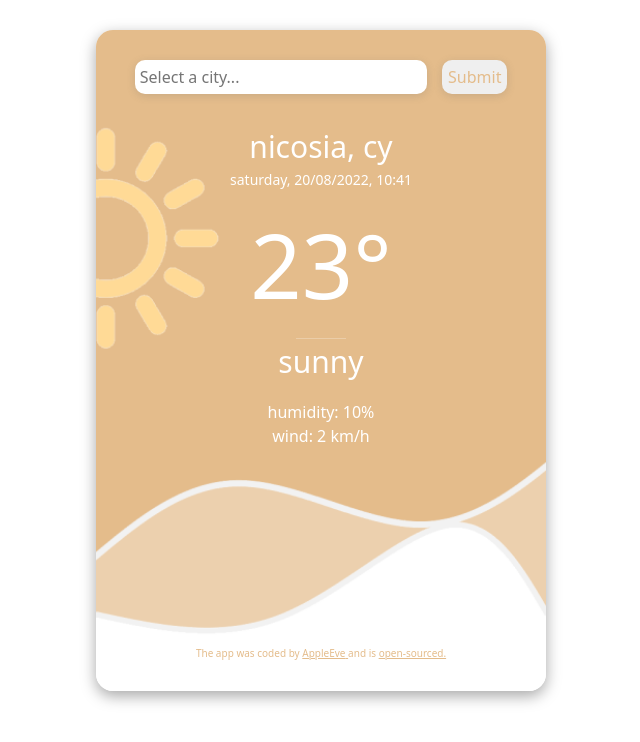
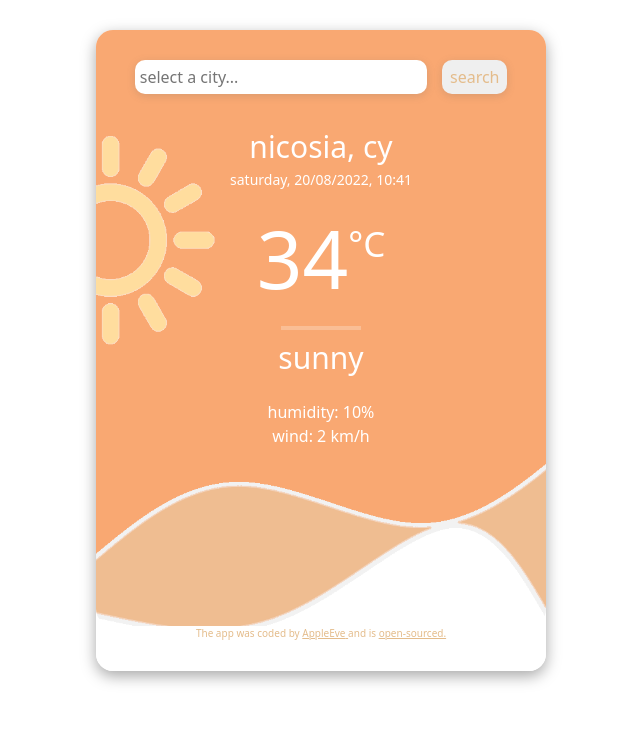
Before and after one commit to AppleEve/Weather_App_Project_React, a React (Create React App) app: page / in a window 1280 px wide. Shown: the top 742 px of the page, without its empty margins (319-959 px from the left). Built offline with nearby package versions, Linux system fonts and the light colour scheme.

Commit message:
CSS adjustments

```diff
--- a/src/App.css
+++ b/src/App.css
@@ -7,9 +7,15 @@
   text-align: center;
 }
 
+.App .measure {
+  font-size: 35px;
+  position: relative;
+  top: -32px;
+}
+
 .App .current-weather {
-  background-image: url("./img/background-sunny.png");
-  background-size: 100%;
+  background-image: url("./img/background-sunny2.png");
+  background-size: cover;
   width: 100%;
   padding: 30px;
   border-radius: 17px;
@@ -25,22 +31,29 @@
 }
 
 .App h1 {
-  font-size: 90px;
+  font-size: 80px;
   margin: 20px;
 }
 
-.App hr {
-  max-width: 50px;
+.App .hr-decoration {
+  max-width: 80px;
   text-align: center;
   margin: 0 auto;
+  height: 4px;
+  background-color: white;
 }
 
 .App .weather-description {
   font-size: 30px;
+  margin: 5px 0 12px 0;
+}
+
+.App .humidity {
+  margin-top: 20px;
 }
 
 .App .wind {
-  margin-bottom: 120px;
+  margin-bottom: 100px;
 }
 
 .App footer {
--- a/src/App.js
+++ b/src/App.js
@@ -11,8 +11,12 @@ export default function App() {
         <div className="city-country">nicosia, cy</div>
         <div className="date-time">saturday, 20/08/2022, 10:41</div>
 
-        <h1>23°</h1>
-        <hr />
+        <h1>
+          <spam className="main-temperature">34</spam>
+          <spam className="measure">°C</spam>
+        </h1>
+
+        <hr className="hr-decoration" />
         <p className="weather-description">sunny</p>
 
         <div className="humidity">humidity: 10%</div>
--- a/src/SearchEngine.js
+++ b/src/SearchEngine.js
@@ -8,9 +8,9 @@ export default function SearchEngine() {
         <input
           className="search-window col-9"
           type="search"
-          placeholder="Select a city..."
+          placeholder="select a city..."
         />
-        <input className="submit-button col-2" type="submit" title="Search" />
+        <input className="submit-button col-2" type="submit" value="search" />
       </form>
     </div>
   );
```
Also changed, not shown: src/img/background-sunny2.png (added), src/img/sun.png (deleted).
